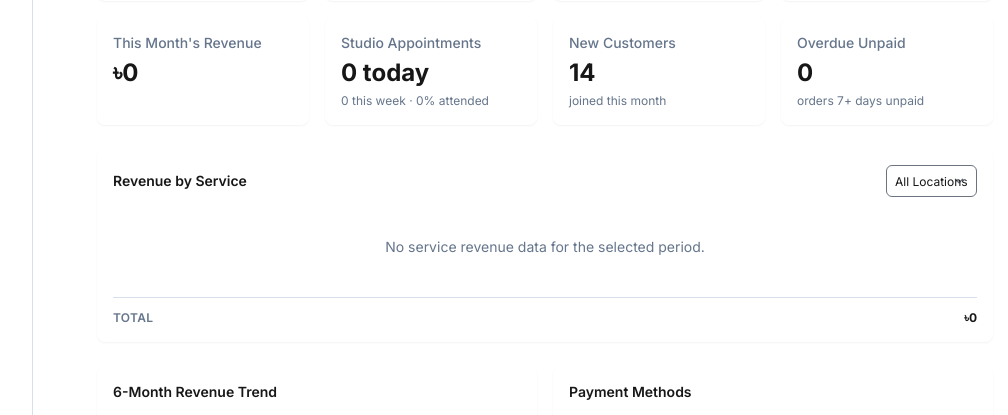
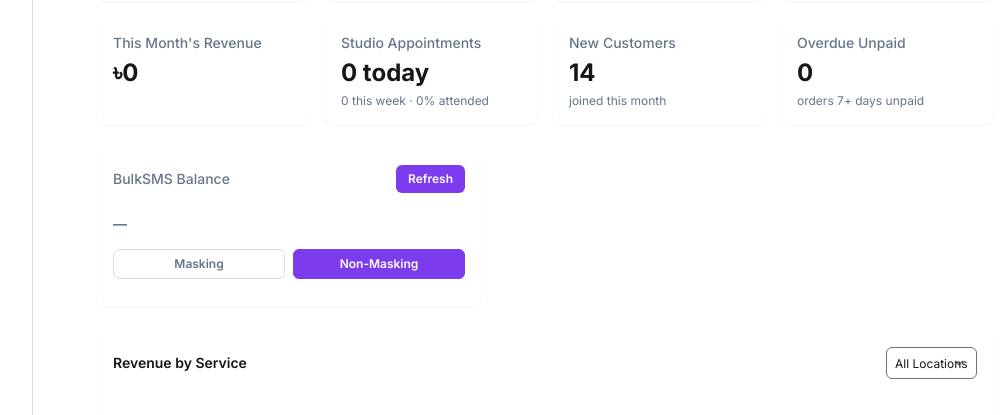
Before and after one commit to iAhmedMusa/project-fdcl, a Laravel app: page /admin in a window 1280 px wide. Shown: the part 321-736 px from the top of the page, without its empty margins (223-1231 px from the left). Run offline with Laravel 12, Linux system fonts and the light colour scheme; a user stored in the database is signed in; data comes from the database, SQL or seed files in the repository; data that the repository does not hold is empty; style sheets or scripts are compiled from the project's sources; some libraries are stand-ins or nearby versions.

Commit message:
feat(admin): add BulkSMS balance card to admin dashboard
Adds GET /admin/sms-balance endpoint that fetches live balance from
BulkSMS BD API. Dashboard card shows balance with masking/non-masking
toggle to calculate available SMS count (balance ÷ 0.55 or ÷ 0.35).

Co-Authored-By: Claude Sonnet 4.6 <noreply@anthropic.com>

```diff
--- a/src/app/Http/Controllers/Admin/DashboardController.php
+++ b/src/app/Http/Controllers/Admin/DashboardController.php
@@ -10,13 +10,31 @@ use App\Models\OrderItem;
 use App\Models\Payment;
 use App\Models\User;
 use Carbon\Carbon;
+use Illuminate\Http\JsonResponse;
 use Illuminate\Http\Request;
 use Illuminate\Support\Facades\DB;
+use Illuminate\Support\Facades\Http;
 use Inertia\Inertia;
 use Inertia\Response;
 
 class DashboardController extends Controller
 {
+    public function smsBalance(): JsonResponse
+    {
+        $apiKey = config('services.bulksms.api_key');
+
+        $response = Http::timeout(10)->get('https://bulksmsbd.net/api/getBalanceApi', [
+            'api_key' => $apiKey,
+        ]);
+
+        if ($response->successful()) {
+            $data = $response->json();
+            return response()->json(['balance' => $data['balance'] ?? null]);
+        }
+
+        return response()->json(['balance' => null], 502);
+    }
+
     public function index(Request $request): Response
     {
         // ── Filters ───────────────────────────────────────────────────────────
--- a/src/resources/js/Pages/Admin/Dashboard.jsx
+++ b/src/resources/js/Pages/Admin/Dashboard.jsx
@@ -1,4 +1,4 @@
-import { useState, useMemo } from 'react';
+import { useState, useMemo, useCallback } from 'react';
 import { Head, Link } from '@inertiajs/react';
 import AdminLayout from '@/Layouts/AdminLayout';
 import DashboardFilterBar from '@/Components/Admin/DashboardFilterBar';
@@ -59,6 +59,25 @@ export default function Dashboard({
     const fmt = (value) => `৳${Number(value).toLocaleString()}`;
 
     const [serviceLocFilter, setServiceLocFilter] = useState('');
+    const [smsBalance, setSmsBalance] = useState(null);
+    const [smsLoading, setSmsLoading] = useState(false);
+    const [smsError, setSmsError] = useState(false);
+    const [smsType, setSmsType] = useState('non-masking');
+
+    const fetchSmsBalance = useCallback(() => {
+        setSmsLoading(true);
+        setSmsError(false);
+        fetch('/admin/sms-balance')
+            .then((r) => r.json())
+            .then((data) => {
+                setSmsBalance(data.balance);
+                setSmsLoading(false);
+            })
+            .catch(() => {
+                setSmsError(true);
+                setSmsLoading(false);
+            });
+    }, []);
 
     const serviceRows = useMemo(() => {
         const filtered = serviceLocFilter
@@ -201,6 +220,56 @@ export default function Dashboard({
                             {stats.overdue_unpaid_count}
                         </p>
                         <p className="mt-1 text-xs text-muted-foreground">orders 7+ days unpaid</p>
+                    </div>
+                </div>
+
+                {/* ── SMS Balance ──────────────────────────────────────────── */}
+                <div className="mb-6">
+                    <div className="rounded-lg bg-card p-4 shadow-sm sm:max-w-sm">
+                        <div className="flex items-center justify-between mb-3">
+                            <p className="text-sm font-medium text-muted-foreground">BulkSMS Balance</p>
+                            <button
+                                onClick={fetchSmsBalance}
+                                disabled={smsLoading}
+                                className="rounded-md bg-primary px-3 py-1.5 text-xs font-semibold text-primary-foreground hover:bg-primary/90 disabled:opacity-50"
+                            >
+                                Refresh
+                            </button>
+                        </div>
+
+                        <p className="text-2xl font-bold text-foreground mb-3">
+                            {smsLoading
+                                ? <span className="text-muted-foreground text-base">Loading…</span>
+                                : smsError
+                                    ? <span className="text-red-500 text-base">Failed</span>
+                                    : smsBalance !== null
+                                        ? smsBalance
+                                        : <span className="text-muted-foreground text-sm">—</span>
+                            }
+                        </p>
+
+                        <div className="flex gap-2 mb-3">
+                            <button
+                                onClick={() => setSmsType('masking')}
+                                className={`flex-1 rounded-md px-3 py-1.5 text-xs font-semibold border transition-colors ${smsType === 'masking' ? 'bg-primary text-primary-foreground border-primary' : 'bg-background text-muted-foreground border-border hover:bg-muted'}`}
+                            >
+                                Masking
+                            </button>
+                            <button
+                                onClick={() => setSmsType('non-masking')}
+                                className={`flex-1 rounded-md px-3 py-1.5 text-xs font-semibold border transition-colors ${smsType === 'non-masking' ? 'bg-primary text-primary-foreground border-primary' : 'bg-background text-muted-foreground border-border hover:bg-muted'}`}
+                            >
+                                Non-Masking
+                            </button>
+                        </div>
+
+                        {smsBalance !== null && !smsLoading && !smsError && (
+                            <p className="text-xs text-muted-foreground">
+                                ≈ <span className="font-bold text-foreground text-sm">
+                                    {Math.floor(parseFloat(smsBalance) / (smsType === 'masking' ? 0.55 : 0.35)).toLocaleString()}
+                                </span> SMS available
+                            </p>
+                        )}
                     </div>
                 </div>
 
--- a/src/routes/web.php
+++ b/src/routes/web.php
@@ -106,6 +106,7 @@ Route::middleware(['auth', 'staff'])->prefix('staff')->group(function () {
 Route::middleware(['auth', 'admin'])->prefix('admin')->group(function () {
     // Dashboard
     Route::get('/', [DashboardController::class, 'index'])->name('admin.dashboard');
+    Route::get('/sms-balance', [DashboardController::class, 'smsBalance'])->name('admin.sms-balance');
 
     // Orders
     Route::get('/orders', [App\Http\Controllers\Admin\OrderController::class, 'index'])->name('admin.orders.index');
```
